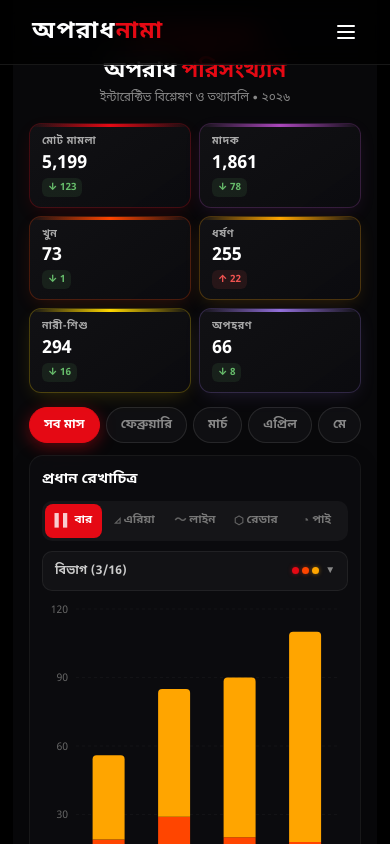
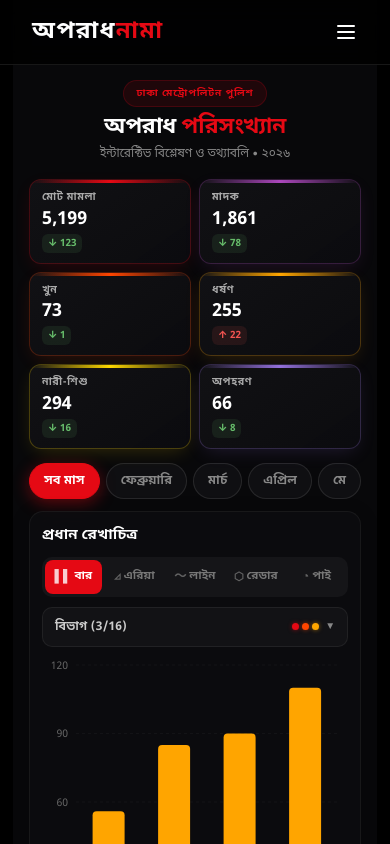
Before and after one commit to oporadhnama/oporadhnama, a Next.js app in the folder frontend/: page /graphs in a window 390 px wide. Shown: the top 844 px of the page. Built offline with nearby package versions, Linux system fonts and the light colour scheme.

Commit message:
claude 0pusfixed him gem pag

```diff
--- a/frontend/src/components/Graphs.jsx
+++ b/frontend/src/components/Graphs.jsx
@@ -537,7 +537,7 @@ export default function Graphs() {
       minHeight: '100vh',
       background: '#08080a',
       color: '#fff',
-      paddingTop: isMobile ? 'max(24px, env(safe-area-inset-top, 24px))' : 80,
+      paddingTop: isMobile ? 'max(80px, env(safe-area-inset-top, 80px))' : 80,
       paddingBottom: isMobile ? (activeMobileData ? 240 : 56) : 60,
       fontFamily: "'Noto Sans Bengali','Inter',sans-serif",
       overflowX: 'hidden',
```
